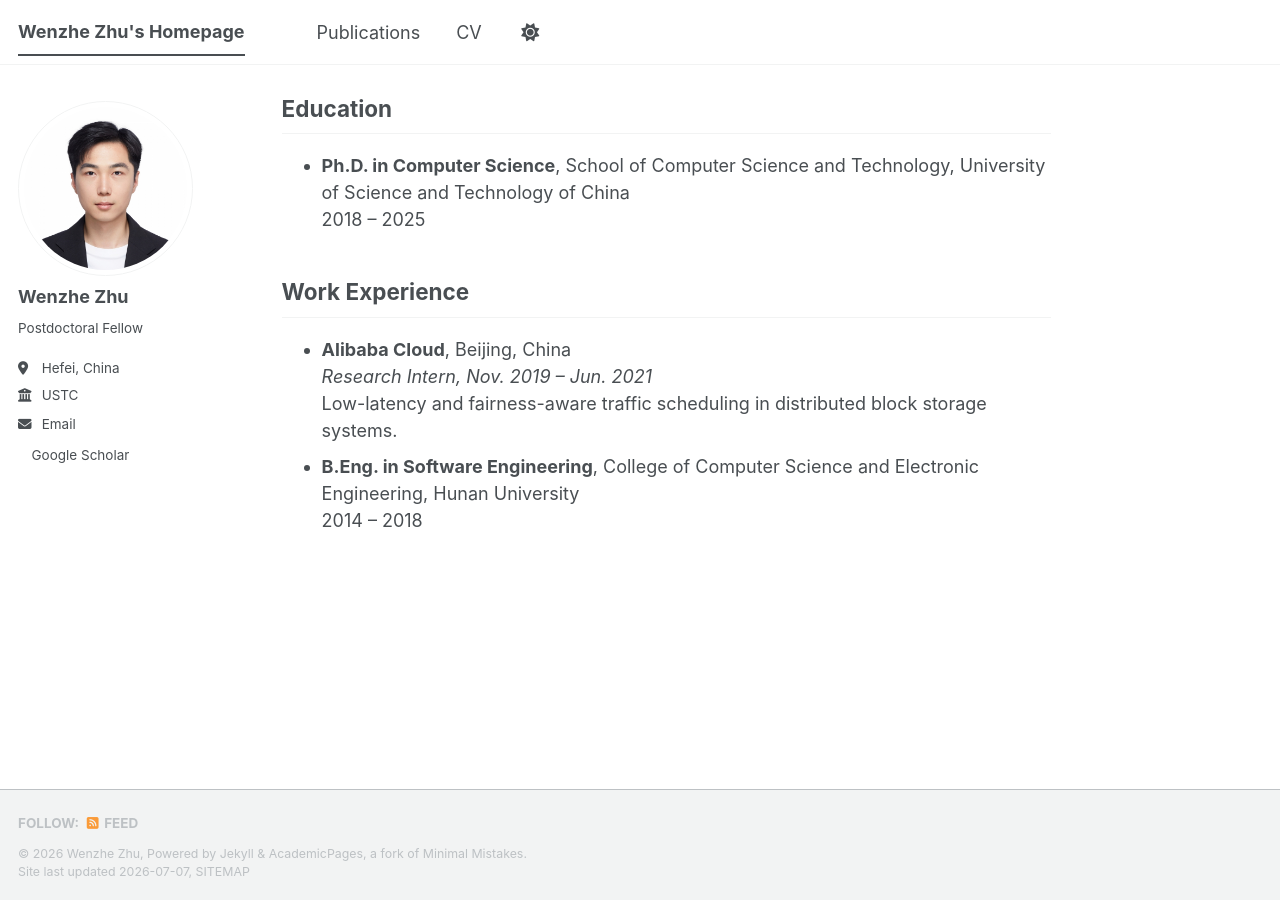
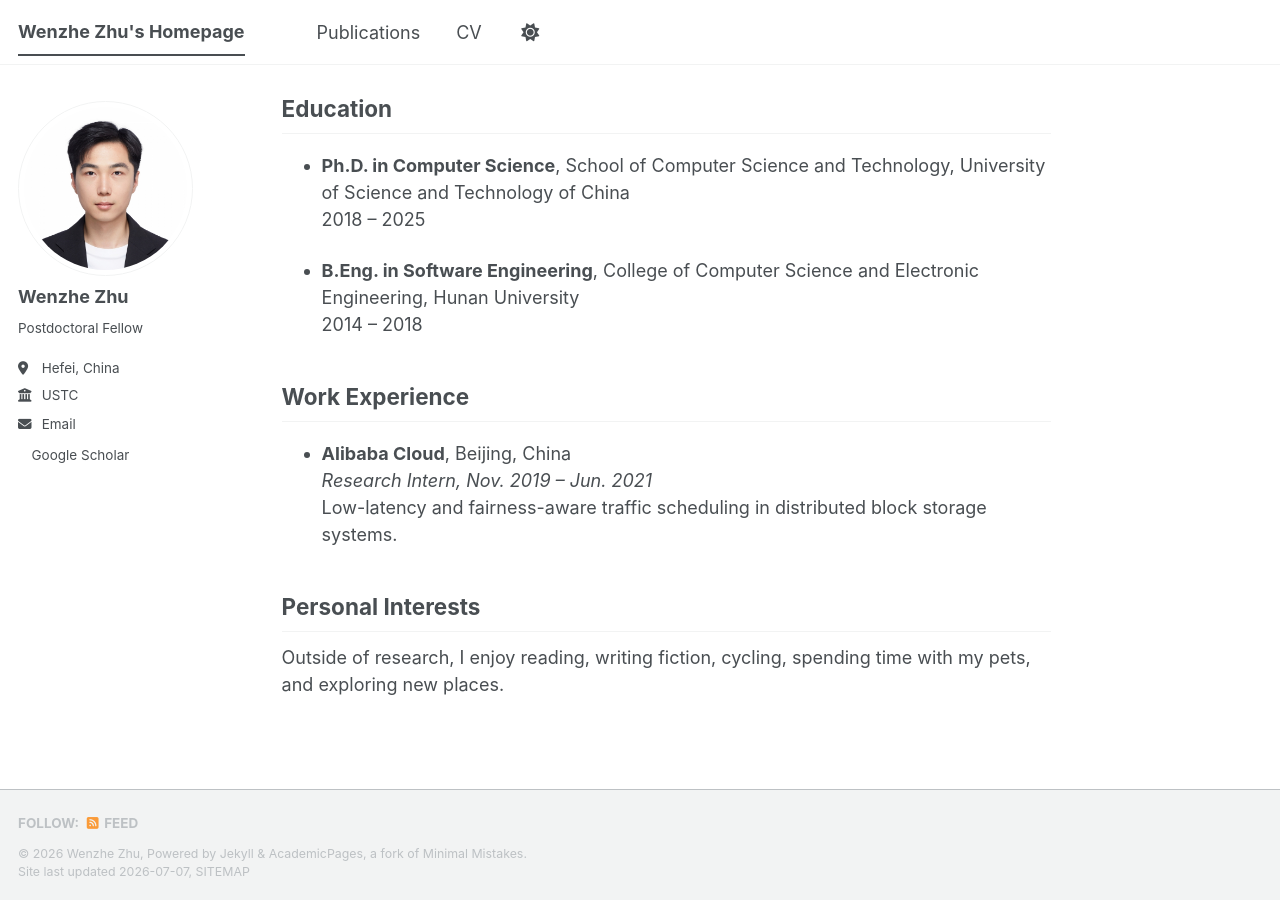
Before and after one commit to wzhzhu/wzhzhu.github.io, a Jekyll site: the page built from _pages/about.md, in a window 1280 px wide and 900 px high, scrolled down 1695 px. Built offline with Jekyll 4.4.1, drawn with Linux system fonts in a browser that asks for light colours; a style sheet for code colours, icons or effects is not loaded.

Commit message:
Update about.md

```diff
--- a/_pages/about.md
+++ b/_pages/about.md
@@ -54,10 +54,15 @@ I am a postdoctoral fellow at the University of Science and Technology of China.
 - **Ph.D. in Computer Science**, School of Computer Science and Technology, University of Science and Technology of China
   2018 – 2025
 
+- **B.Eng. in Software Engineering**, College of Computer Science and Electronic Engineering, Hunan University
+  2014 – 2018
+
 ## Work Experience
 
 - **Alibaba Cloud**, Beijing, China
   *Research Intern, Nov. 2019 – Jun. 2021*
   Low-latency and fairness-aware traffic scheduling in distributed block storage systems.
-- **B.Eng. in Software Engineering**, College of Computer Science and Electronic Engineering, Hunan University
-  2014 – 2018
+
+## Personal Interests
+
+Outside of research, I enjoy reading, writing fiction, cycling, spending time with my pets, and exploring new places.
```
